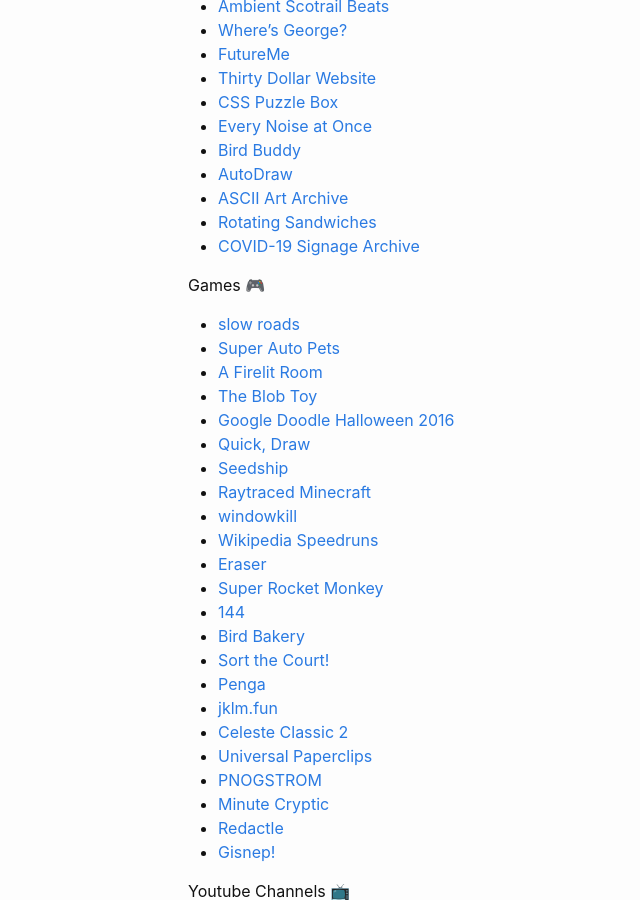
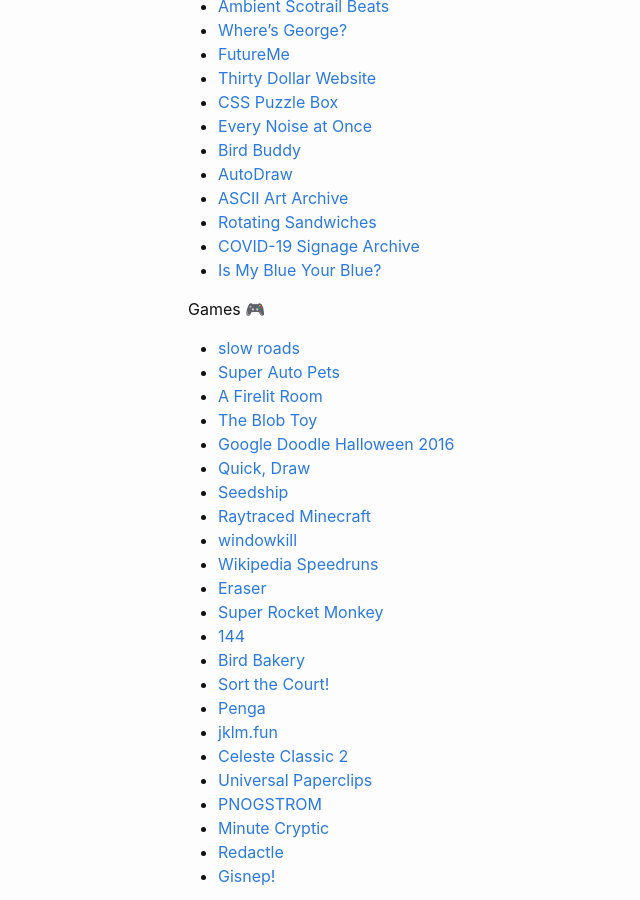
Before and after one commit to ItsEricSun/itsericsun.github.io, a Jekyll site: the page built from links.markdown, in a window 1280 px wide and 900 px high, scrolled down 420 px. Shown: the whole window, without its empty margins (82-722 px from the left). Built offline with Jekyll 4.4.1, drawn with Linux system fonts in a browser that asks for light colours; comment, search, counter and statistics services are not loaded.

Commit message:
add web link

```diff
--- a/links.markdown
+++ b/links.markdown
@@ -25,6 +25,7 @@
 - [ASCII Art Archive](https://www.asciiart.eu)
 - [Rotating Sandwiches](https://rotatingsandwiches.com)
 - [COVID-19 Signage Archive](https://covid-signage.net)
+- [Is My Blue Your Blue?](https://ismy.blue)
 
 Games 🎮
 - [slow roads](https://slowroads.io)
```
